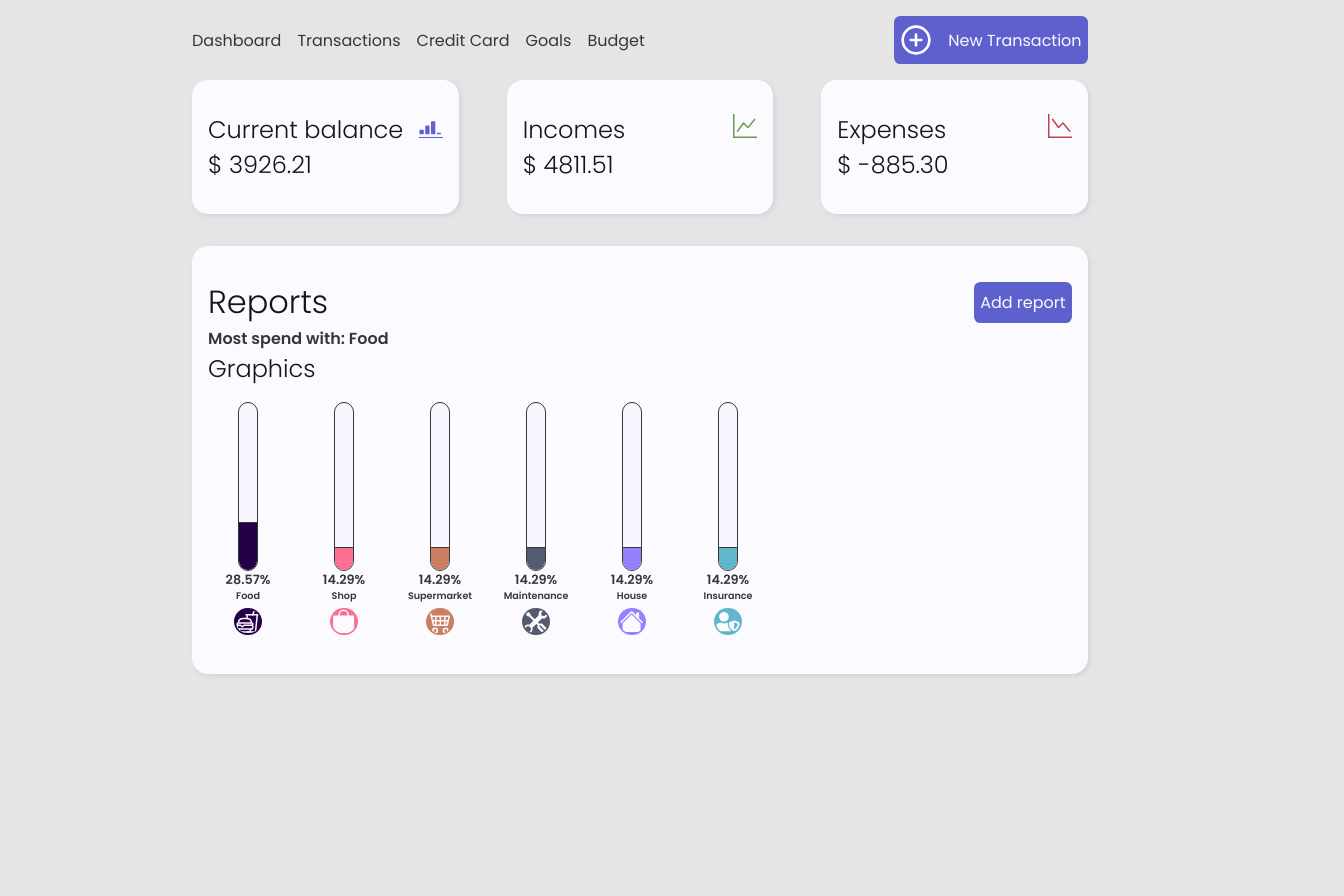
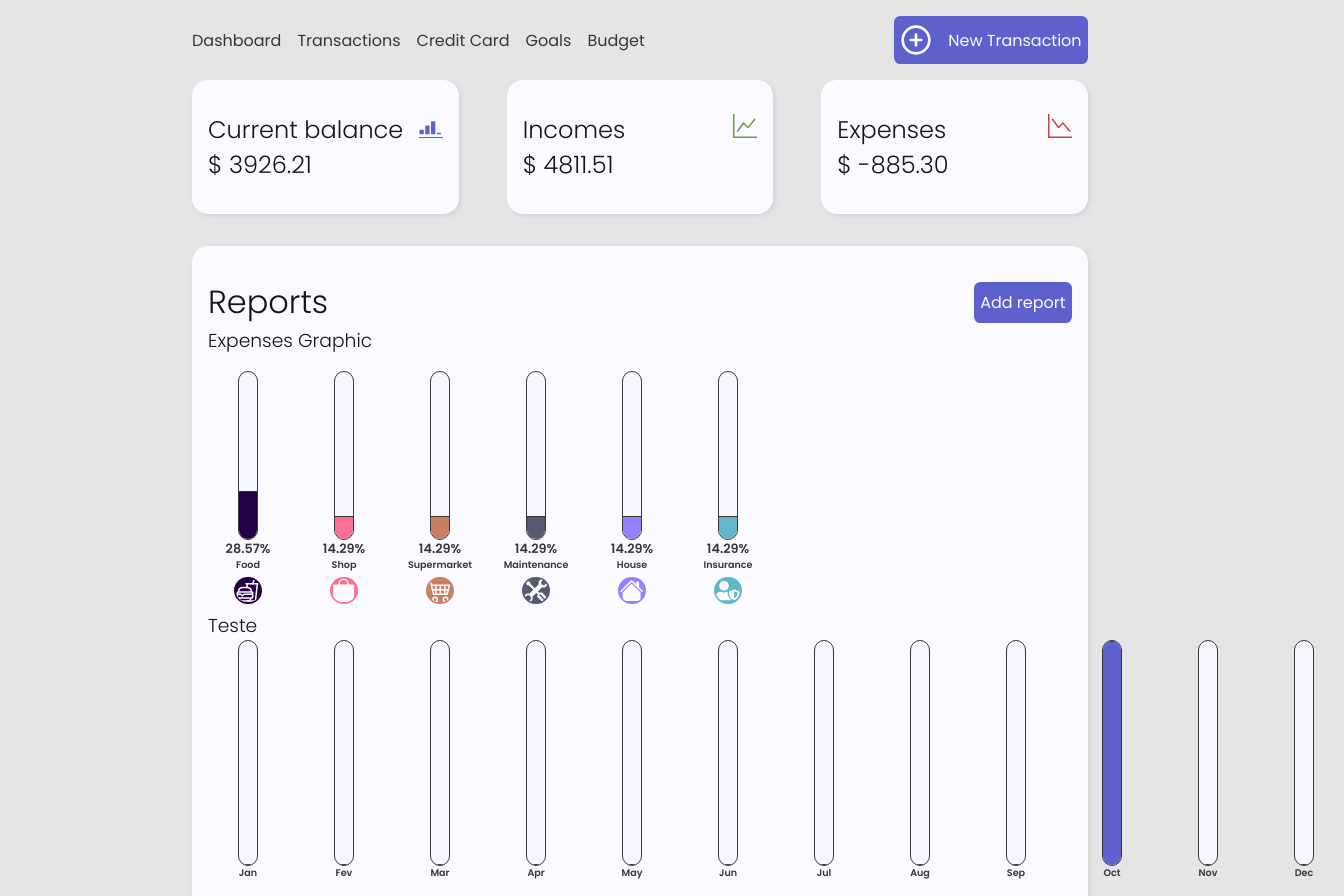
Before and after one commit to anasofiamelo/finances-app, a React (Create React App) app: page / in a window 1280 px wide. Shown: the top 896 px of the page, 1344 px wide, since content can reach past the window. Before the commit the page ends 800 px from the top, so only its background shows below. Built offline with nearby package versions, Linux system fonts and the light colour scheme.

Commit message:
add expenses per month charts

```diff
--- a/src/components/Reports/Chart/Chart.jsx
+++ b/src/components/Reports/Chart/Chart.jsx
@@ -1,8 +1,16 @@
 import classes from "../Reports.module.css";
+import ChartBar from "./ChartBar";
 
 const Chart = (props) => {
+  console.log("props.expenses", props.expenses);
+  const mappedPercentagesOnGraphic = props.expenses.map((transaction) => {
+    return <ChartBar {...transaction} />;
+  });
+
   return (
-    <div className={classes["chart-bar__container"]}>{props.children}</div>
+    <div className={classes["chart-bar__container"]}>
+      {mappedPercentagesOnGraphic}
+    </div>
   );
 };
 
--- a/src/components/Reports/Chart/ChartBar.jsx
+++ b/src/components/Reports/Chart/ChartBar.jsx
@@ -6,7 +6,7 @@ const ChartBar = (props) => {
 
   return (
     <div className={classes["chart-bar"]}>
-      <div key={type} className={classes["chart-bar__inner"]}>
+      <div className={classes["chart-bar__inner"]}>
         <div
           className={classes["chart-bar__fill"]}
           style={{
--- /dev/null
+++ b/src/components/Reports/Chart/MonthChart.jsx
@@ -0,0 +1,24 @@
+import { calcExpensesPerMonth } from "../../../utils";
+import classes from "../Reports.module.css";
+import MonthChartBar from "./MonthChartBar";
+
+const MonthChart = (props) => {
+  const expensesPerMonth = calcExpensesPerMonth(props.expenses);
+  const expensesValues = expensesPerMonth.map((exp) => exp.value);
+  const maxValue = Math.max(...expensesValues);
+
+  const mappedChartsBar = expensesPerMonth.map((expense) => (
+    <MonthChartBar
+      key={expense.month}
+      month={expense.month}
+      value={expense.value}
+      maxValue={maxValue}
+    />
+  ));
+
+  return (
+    <div className={classes["chart-bar__container"]}>{mappedChartsBar}</div>
+  );
+};
+
+export default MonthChart;
--- /dev/null
+++ b/src/components/Reports/Chart/MonthChartBar.jsx
@@ -0,0 +1,25 @@
+import classes from "../Reports.module.css";
+
+const MonthChartBar = (props) => {
+  let barFillHeight = "0%";
+
+  if (props.maxValue > 0) {
+    barFillHeight = Math.round((props.value / props.maxValue) * 100) + "%";
+  }
+  // console.log("barFillHeight", barFillHeight);
+  // console.log("props", props);
+  return (
+    <div className={classes["chart-bar"]}>
+      <div className={classes["chart-bar__inner"]}>
+        <div
+          style={{ backgroundColor: "var(--purple)", height: barFillHeight }}
+          className={classes["chart-bar__fill"]}
+        ></div>
+      </div>
+
+      <div className={classes["chart-bar__label"]}>{props.month}</div>
+    </div>
+  );
+};
+
+export default MonthChartBar;
--- a/src/components/Reports/Reports.jsx
+++ b/src/components/Reports/Reports.jsx
@@ -1,23 +1,17 @@
 import { Container, Button } from "..";
 import useTransactionsPercentage from "../../hooks/useTransactionsPercentage";
-import ChartBar from "./Chart/ChartBar";
 import Chart from "./Chart/Chart";
+import MonthChart from "./Chart/MonthChart";
 
 const Reports = (props) => {
   const { transactions } = props;
 
   const expenses = transactions.filter((transac) => transac.value < 0);
-  const expensesTypePercentages = useTransactionsPercentage(expenses);
+  const percentagesOfExpenses = useTransactionsPercentage(expenses);
 
-  const mappedPercentagesOnGraphic = expensesTypePercentages.map(
-    (transaction) => {
-      return <ChartBar {...transaction} />;
-    }
-  );
-
-  const highestPercentage = expensesTypePercentages
-    .sort((a, b) => a.percentage - b.percentage)
-    .pop().type;
+  // const highestPercentage = percentagesOfExpenses
+  // .sort((a, b) => a.percentage - b.percentage)
+  // .pop().type;
 
   return (
     <Container>
@@ -25,12 +19,19 @@ const Reports = (props) => {
         <h1 className="subtitle">Reports</h1>
         <Button> Add report</Button>
       </div>
-      <h4>Most spend with: {highestPercentage}</h4>
+      {/* <h4>Most spend with: {highestPercentage}</h4> */}
+
       <div style={{ width: "50%" }}>
-        <h2 style={{ marginBottom: "1rem" }} className="subtitle">
-          Graphics
-        </h2>
-        <Chart>{mappedPercentagesOnGraphic}</Chart>
+        <h3 style={{ marginBottom: "1rem" }} className="subtitle">
+          Expenses Graphic
+        </h3>
+
+        <Chart expenses={percentagesOfExpenses} />
+      </div>
+
+      <div>
+        <h3 className="subtitle">Teste</h3>
+        <MonthChart expenses={expenses} />
       </div>
     </Container>
   );
--- /dev/null
+++ b/src/utils/Transactions/expensesPerMonth.js
@@ -0,0 +1,30 @@
+export const expensesPerMonth = [
+  { month: "Jan", value: 0 },
+  { month: "Fev", value: 0 },
+  { month: "Mar", value: 0 },
+  { month: "Apr", value: 0 },
+  { month: "May", value: 0 },
+  { month: "Jun", value: 0 },
+  { month: "Jul", value: 0 },
+  { month: "Aug", value: 0 },
+  { month: "Sep", value: 0 },
+  { month: "Oct", value: 0 },
+  { month: "Nov", value: 0 },
+  { month: "Dec", value: 0 },
+];
+
+const calcExpensesPerMonth = (expenses) => {
+  for (const expense of expenses) {
+    const expenseMonth = expense.date.getMonth();
+    expensesPerMonth[expenseMonth].value -= expense.value;
+  }
+  return expensesPerMonth;
+};
+
+// export const calcExpensesPerMonthPercentage = (expenses) => {
+//   const calcExpenses = calcExpensesPerMonth(expenses);
+//   const expensesValues = calcExpenses.map((expense) => expense.value);
+//   const maxValue = Math.max(...expensesValues);
+// };
+
+export default calcExpensesPerMonth;
--- a/src/utils/index.js
+++ b/src/utils/index.js
@@ -3,6 +3,7 @@ import typeofExpenses, {
   expensesColors,
 } from "./Transactions/typeofExpenses";
 import typeofIncomes, { incomesIcons } from "./Transactions/typeofIncomes";
+import calcExpensesPerMonth from "./Transactions/expensesPerMonth"; // calcExpensesPerMonthPercentage,
 import monthNames, { monthOptions } from "./Date/months";
 import years, { yearOptions } from "./Date/years";
 import current from "./Date/currentDate";
@@ -28,6 +29,8 @@ export {
   budget,
   typeofExpenses,
   typeofIncomes,
+  calcExpensesPerMonth,
+  // calcExpensesPerMonthPercentage,
   incomesIcons,
   expensesIcons,
   expensesColors,
```
